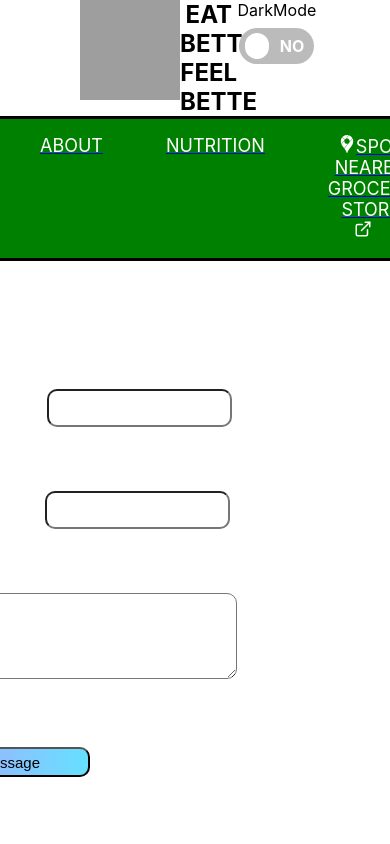
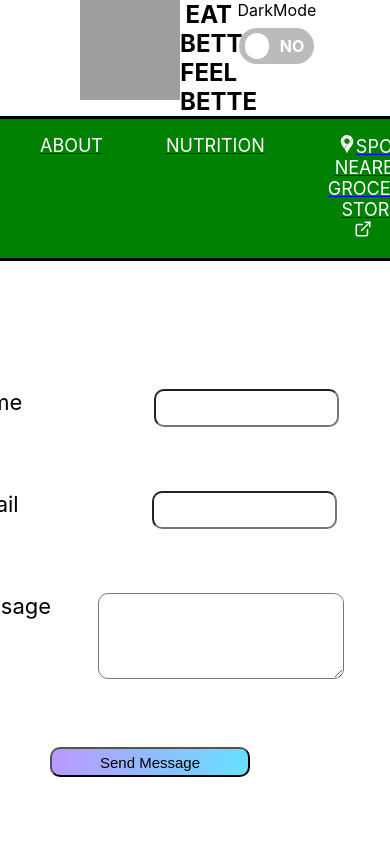
Before and after one commit to meenakshisureshbabu/ReactAPIProject, a React (Create React App) app: page /contact in a window 390 px wide. Shown: the top 844 px of the page. Built offline with nearby package versions, Linux system fonts and the light colour scheme; grey boxes are pictures that could not be loaded.

Commit message:
Adding responsive design to contact form

```diff
--- a/src/components/ContactUs/contact.css
+++ b/src/components/ContactUs/contact.css
@@ -32,7 +32,6 @@
 }
 
 .form-div{
-
     margin-top: 3rem;
     display: flex;
     flex-direction: column;
@@ -81,3 +80,20 @@ textarea{
     height: 5rem;
     width:15rem;
 }
+
+@media screen  and (max-width:880px){
+    .mail-icon{
+        display: none;
+    }
+
+    .form-div{
+        margin-top: 3rem;
+        display: flex;
+        flex-direction: column;
+        justify-content: space-between;
+        gap: 4rem;
+        width: 30rem;
+        padding-top: 5em;
+    }
+
+}
```
